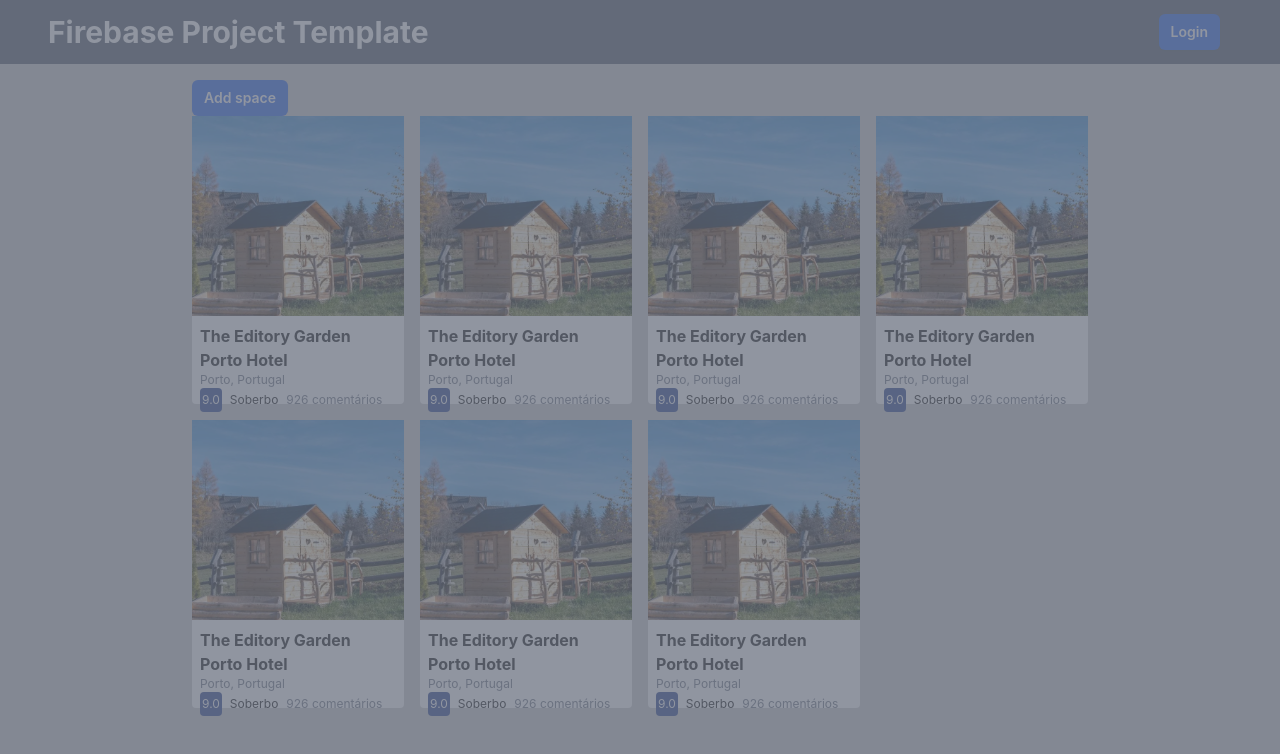
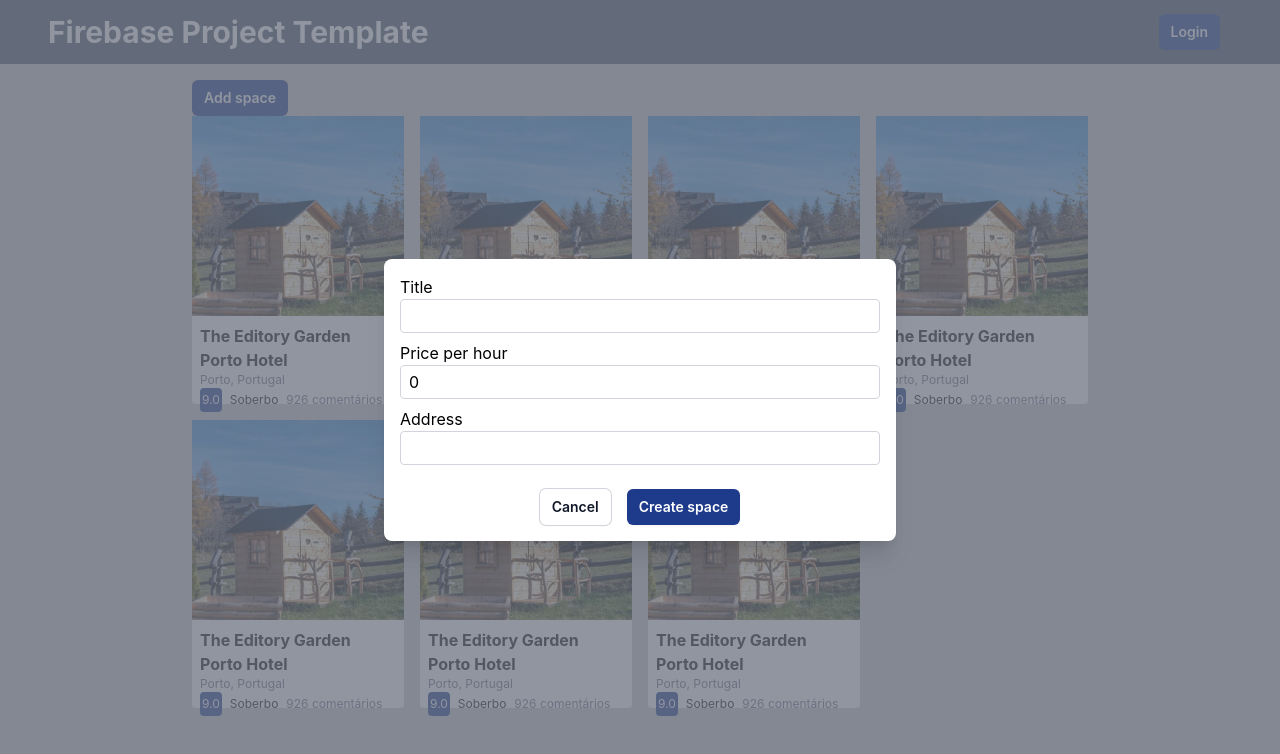
Before and after one commit to ricardolsousa/rent-spaces, a React (Create React App) app: page /spaces in a window 1280 px wide. Both pictures are taken after a click on the button "Add space". Shown: the top 754 px of the page. Built offline with nearby package versions, Linux system fonts and the light colour scheme.

Commit message:
feat: space form component and space hooks created

```diff
--- a/src/components/authentication/login-form/LoginForm.tsx
+++ b/src/components/authentication/login-form/LoginForm.tsx
@@ -59,7 +59,7 @@ const LoginForm = () => {
         <button
           type="button"
           onClick={async () => await handleLogin()}
-          className="inline-flex w-full justify-center rounded-md bg-blue-600 px-3 py-2 text-sm font-semibold text-white shadow-sm sm:ml-3 sm:w-auto"
+          className="inline-flex w-full justify-center rounded-md bg-blue-900 px-3 py-2 text-sm font-semibold text-white shadow-sm sm:ml-3 sm:w-auto"
         >
           Login
         </button>
--- a/src/components/authentication/register-form/RegisterForm.tsx
+++ b/src/components/authentication/register-form/RegisterForm.tsx
@@ -78,7 +78,7 @@ const RegisterForm = () => {
         <button
           type="button"
           onClick={async () => await handleRegister()}
-          className="inline-flex w-full justify-center rounded-md bg-blue-600 px-3 py-2 text-sm font-semibold text-white shadow-sm sm:ml-3 sm:w-auto"
+          className="inline-flex w-full justify-center rounded-md bg-blue-900 px-3 py-2 text-sm font-semibold text-white shadow-sm sm:ml-3 sm:w-auto"
         >
           Register
         </button>
--- a/src/components/navbar/Navbar.tsx
+++ b/src/components/navbar/Navbar.tsx
@@ -39,7 +39,7 @@ const Navbar = () => {
         <button
           type="button"
           onClick={handleLogout}
-          className="inline-flex w-full justify-center rounded-md bg-blue-600 py-2 px-3 text-sm font-semibold text-white shadow-sm mr-3 sm:w-auto"
+          className="inline-flex w-full justify-center rounded-md bg-blue-900 py-2 px-3 text-sm font-semibold text-white shadow-sm mr-3 sm:w-auto"
         >
           Logout
         </button>
@@ -47,7 +47,7 @@ const Navbar = () => {
         <button
           type="button"
           onClick={handleLogin}
-          className="inline-flex w-full justify-center rounded-md bg-blue-600 py-2 px-3 text-sm font-semibold text-white shadow-sm mr-3 sm:w-auto"
+          className="inline-flex w-full justify-center rounded-md bg-blue-900 py-2 px-3 text-sm font-semibold text-white shadow-sm mr-3 sm:w-auto"
         >
           Login
         </button>
--- a/src/components/spaces/create-space/CreateSpace.tsx
+++ b/src/components/spaces/create-space/CreateSpace.tsx
@@ -9,7 +9,7 @@ const CreateSpace = () => {
       <button
         type="button"
         onClick={() => setOpen(true)}
-        className="inline-flex w-content justify-center rounded-md bg-blue-600 py-2 px-3 text-sm font-semibold text-white shadow-sm"
+        className="inline-flex w-content justify-center rounded-md bg-blue-900 py-2 px-3 text-sm font-semibold text-white shadow-sm"
       >
         Add space
       </button>
--- a/src/components/spaces/create-space/create-space-dialog/CreateSpaceDialog.tsx
+++ b/src/components/spaces/create-space/create-space-dialog/CreateSpaceDialog.tsx
@@ -1,5 +1,6 @@
 import { Dialog, DialogBackdrop, DialogPanel } from "@headlessui/react";
 import { Dispatch, SetStateAction } from "react";
+import SpaceForm from "../space-form/SpaceForm";
 
 type CreateSpaceDialogProps = {
   selectedSpace?: any;
@@ -30,7 +31,9 @@ const CreateSpaceDialog = ({
           <DialogPanel
             transition
             className="relative transform overflow-hidden rounded-lg bg-white text-left shadow-xl transition-all data-[closed]:translate-y-4 data-[closed]:opacity-0 data-[enter]:duration-300 data-[leave]:duration-200 data-[enter]:ease-out data-[leave]:ease-in sm:my-8 sm:w-full sm:max-w-lg data-[closed]:sm:translate-y-0 data-[closed]:sm:scale-95"
-          ></DialogPanel>
+          >
+            <SpaceForm setOpen={setOpen} />
+          </DialogPanel>
         </div>
       </div>
     </Dialog>
--- /dev/null
+++ b/src/components/spaces/create-space/space-form/SpaceForm.tsx
@@ -0,0 +1,89 @@
+import { Dispatch, SetStateAction, useState } from "react";
+import { useSelector } from "react-redux";
+import { useSpaceActions } from "../../hooks/useSpaceActions";
+
+type SpaceFormProps = {
+  selectedSpace?: any;
+  setOpen: Dispatch<SetStateAction<boolean>>;
+};
+
+const SpaceForm = ({ selectedSpace, setOpen }: SpaceFormProps) => {
+  const loggedUser = useSelector((state: any) => state.auth.userId);
+  const { handleCreateSpace } = useSpaceActions();
+
+  const [space, setSpace] = useState<any>(
+    selectedSpace || {
+      ownerId: loggedUser,
+      title: "",
+      pricePerHour: 0,
+      address: "",
+    }
+  );
+
+  return (
+    <div className="flex flex-col gap-2 p-4">
+      <div className="flex flex-col">
+        <label htmlFor="title">Title</label>
+        <input
+          className="rounded border border-gray-300 px-2 py-1"
+          type="text"
+          name="title"
+          id="title"
+          value={space.title}
+          onChange={(e) => setSpace({ ...space, title: e.target.value })}
+        />
+      </div>
+      <div className="flex flex-col">
+        <label htmlFor="pricePerHour">Price per hour</label>
+        <input
+          className="rounded border border-gray-300 px-2 py-1"
+          type="number"
+          name="pricePerHour"
+          id="pricePerHour"
+          value={space.pricePerHour}
+          onChange={(e) =>
+            setSpace({ ...space, pricePerHour: parseFloat(e.target.value) })
+          }
+        />
+      </div>
+      <div className="flex flex-col">
+        <label htmlFor="address">Address</label>
+        <input
+          className="rounded border border-gray-300 px-2 py-1"
+          type="text"
+          name="address"
+          id="address"
+          value={space.address}
+          onChange={(e) => setSpace({ ...space, address: e.target.value })}
+        />
+      </div>
+      <div className="w-full flex justify-center gap-4 px-4 pt-4">
+        <button
+          type="button"
+          onClick={() => {
+            setOpen(false);
+          }}
+          className="inline-flex w-full justify-center rounded-md bg-white text-gray-900 ring-1 ring-gray-300 hover:bg-gray-50 py-2 px-3 text-sm font-semibold shadow-sm sm:w-auto"
+        >
+          Cancel
+        </button>
+        <button
+          type="button"
+          onClick={async () => {
+            // if (selectedSpace) {
+            //   await handleUpdatespace(loggedUser, space);
+            // } else {
+            await handleCreateSpace(space);
+            // }
+            setOpen(false);
+          }}
+          className="inline-flex w-full justify-center rounded-md bg-blue-900 py-2 px-3 text-sm font-semibold text-white shadow-sm sm:w-auto"
+        >
+          {selectedSpace ? "Update space" : "Create space"}
+        </button>
+      </div>
+    </div>
+  );
+};
+
+export default SpaceForm;
--- /dev/null
+++ b/src/components/spaces/hooks/useSpaceActions.tsx
@@ -0,0 +1,21 @@
+import { createSpace } from "../../../services/space/SpaceService";
+import { useSpaceContext } from "../context/SpaceContext";
+
+export const useSpaceActions = () => {
+  const { spaces, setSpaces } = useSpaceContext();
+
+  const handleCreateSpace = async (spaceData: any) => {
+    try {
+      const newSpace = await createSpace(spaceData);
+
+      if (newSpace) {
+        setSpaces([...spaces, newSpace]);
+      }
+    } catch (e) {
+      console.error(e);
+      throw new Error("Erro ao criar novo game");
+    }
+  };
+
+  return { handleCreateSpace };
+};
```
